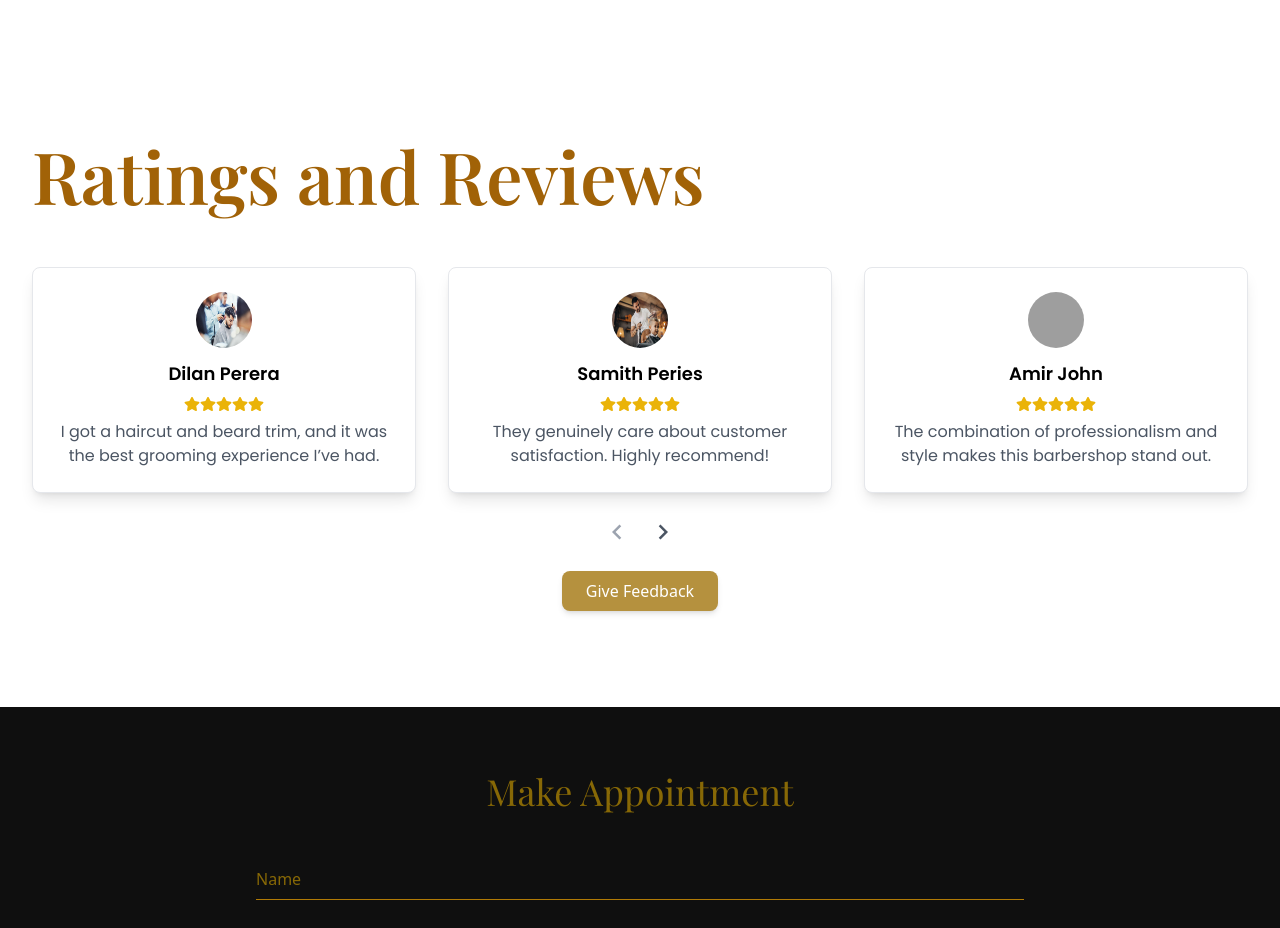
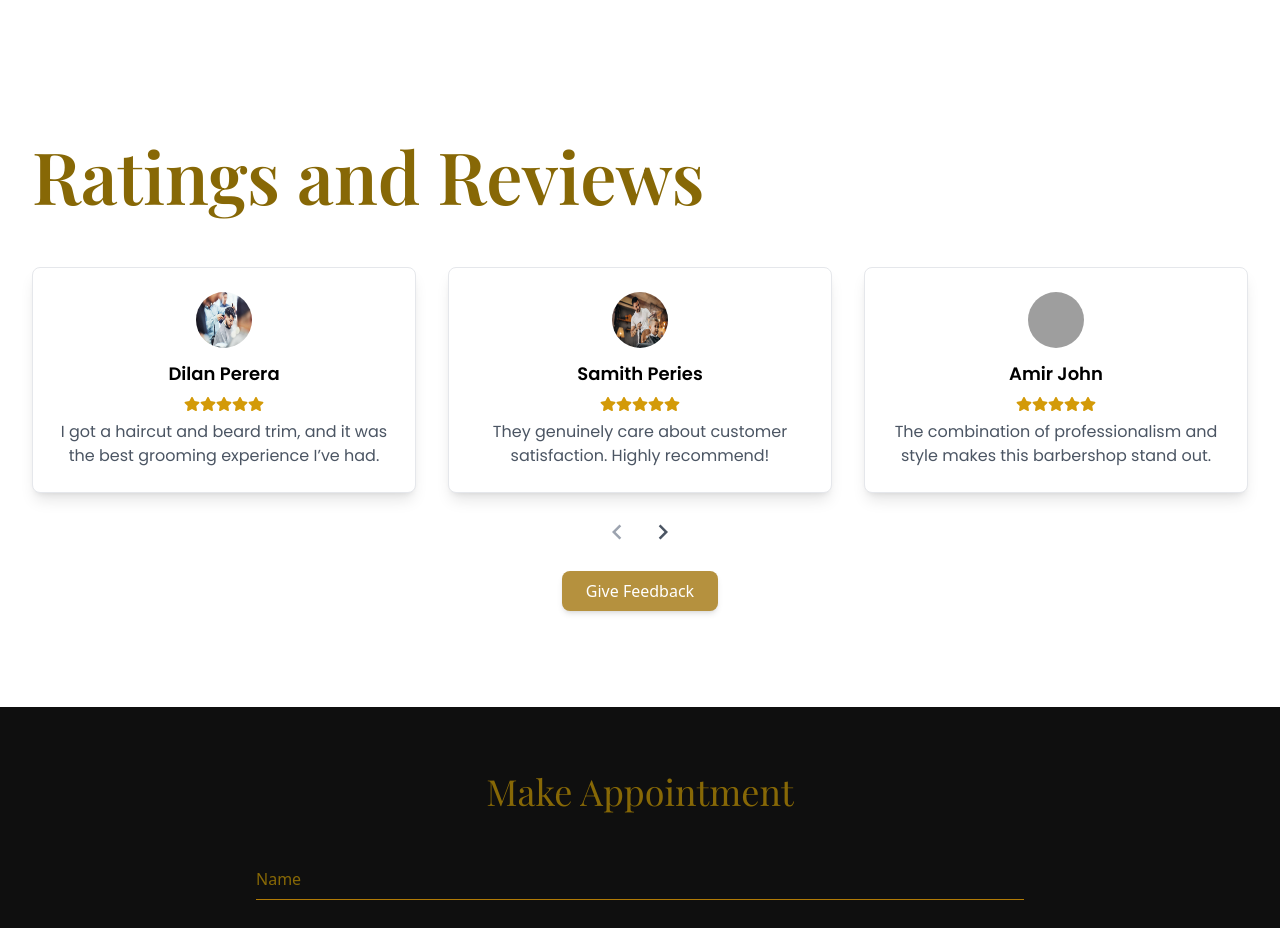
Before and after one commit to PawaniMekhala/mr_barber, a React (Create React App) app: page / in a window 1280 px wide. Shown: the part 5820-6748 px from the top of the page. Built offline with nearby package versions, Linux system fonts and the light colour scheme; grey boxes are pictures that could not be loaded; a web font is replaced by a local one.

Commit message:
refactor: replace all yellow color classes with gold variants

```diff
--- a/src/components/Review.jsx
+++ b/src/components/Review.jsx
@@ -123,7 +123,7 @@ const Review = () => {
     <div className="py-24 ">
       <div className="mx-auto max-w-7xl px-4 sm:px-6 lg:px-8">
         {/* Heading */}
-        <h2 className="text-7xl font-semibold font-playfair text-yellow-700 mb-14">
+        <h2 className="text-7xl font-semibold font-playfair text-gold-700 mb-14">
           Ratings and Reviews
         </h2>
 
@@ -140,7 +140,7 @@ const Review = () => {
                 className="w-14 h-14 mx-auto rounded-full mb-3"
               />
               <h3 className="text-lg font-semibold">{review.name}</h3>
-              <div className="flex justify-center my-2 text-yellow-500">
+              <div className="flex justify-center my-2 text-gold-500">
                 {[...Array(review.rating)].map((_, i) => (
                   <FaStar key={i} />
                 ))}
```
